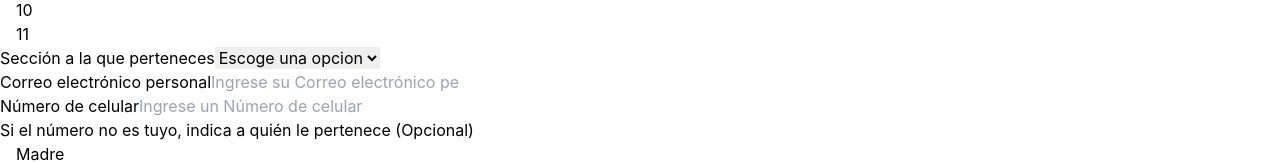
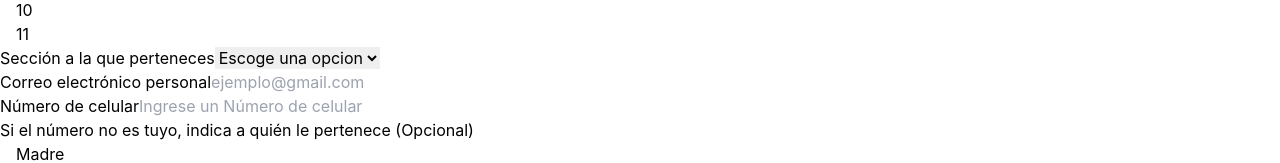
Before and after one commit to Kevincarlosqa/formCTC, a React (Vite) app: page / in a window 1280 px wide. Shown: the part 1814-1977 px from the top of the page. Built offline with nearby package versions, Linux system fonts and the light colour scheme.

Commit message:
enviando ...

```diff
--- a/src/components/Form.jsx
+++ b/src/components/Form.jsx
@@ -112,6 +112,7 @@ function Form({ handleFormSubmit }) {
   const [successMessage, setSuccessMessage] = useState("");
   const [errorMessage, setErrorMessage] = useState("");
   const [errors, setErrors] = useState({});
+  const [isSubmitting, setIsSubmitting] = useState(false);
   const formRef = useRef(null);
   const handleChange = (name, value) => {
     setFormData((prevFormData) => ({
@@ -142,7 +143,7 @@ function Form({ handleFormSubmit }) {
     if (!isPageValid) {
       return;
     }
-
+    setIsSubmitting(true);
     try {
       const response = await axios.post(
         //DESCOMENTAR SOLO EL PRIMERO PARA PRODUCCION
@@ -167,6 +168,8 @@ function Form({ handleFormSubmit }) {
     } catch (error) {
       console.error("Error al enviar los datos:", error);
       setErrorMessage("Error al enviar los datos. Inténtelo de nuevo.");
+    } finally {
+      setIsSubmitting(false);
     }
   };
 
@@ -903,7 +906,7 @@ function Form({ handleFormSubmit }) {
         name="correo_personal"
         value={formData.correo_personal}
         onChange={handleChange}
-        placeholder="Ingrese su Correo electrónico personal"
+        placeholder="ejemplo@gmail.com"
         isOptional={false}
         error={errors.correo_personal}
         type="email"
@@ -1795,8 +1798,9 @@ function Form({ handleFormSubmit }) {
             <button
               type="submit"
               className="rounded-lg border-2 w-full sm:w-[100px] mx-auto mt-5 text-xl text-white p-2 hover:bg-black/40 transition duration-300 ease-in-out"
+              disabled={isSubmitting}
             >
-              Enviar
+              {isSubmitting ? "Enviando..." : "Enviar"}
             </button>
           )}
           {errorMessage && (
--- a/src/components/InputField.jsx
+++ b/src/components/InputField.jsx
@@ -40,13 +40,13 @@ const InputField = ({
         {isOptional && <span className="text-gray-500"> (Opcional)</span>}
       </label>
       <input
-        type={type === "number" ? "text" : type}
+        type={type == "number" ? "text" : type}
         name={name}
         value={value}
         onChange={handleChange}
         onBlur={handleBlur}
         placeholder={placeholder}
-        pattern={type === "number" ? "^[0-9+]*$" : undefined}
+        pattern={type == "number" ? "^[0-9+]*$" : undefined}
         className="shadow-sm bg-black/40 border border-gray-600 text-sm rounded-lg block w-full p-2.5"
       />
       {example && <p className="text-[11px] px-2 pt-1">{example}</p>}
```
